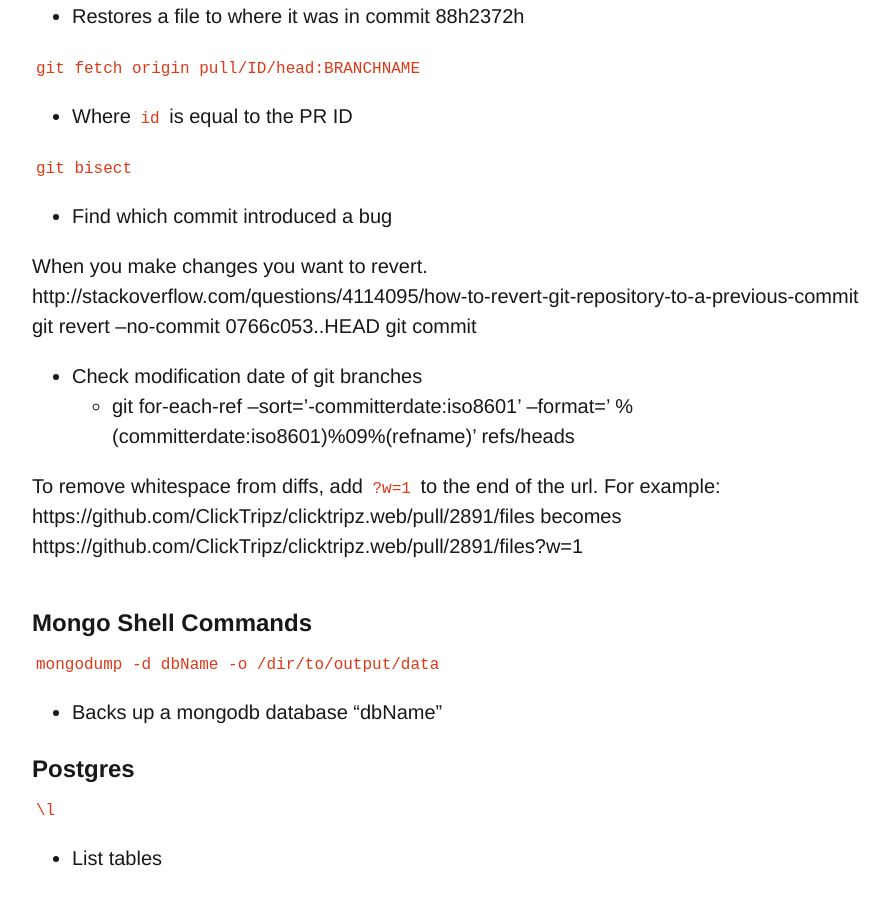
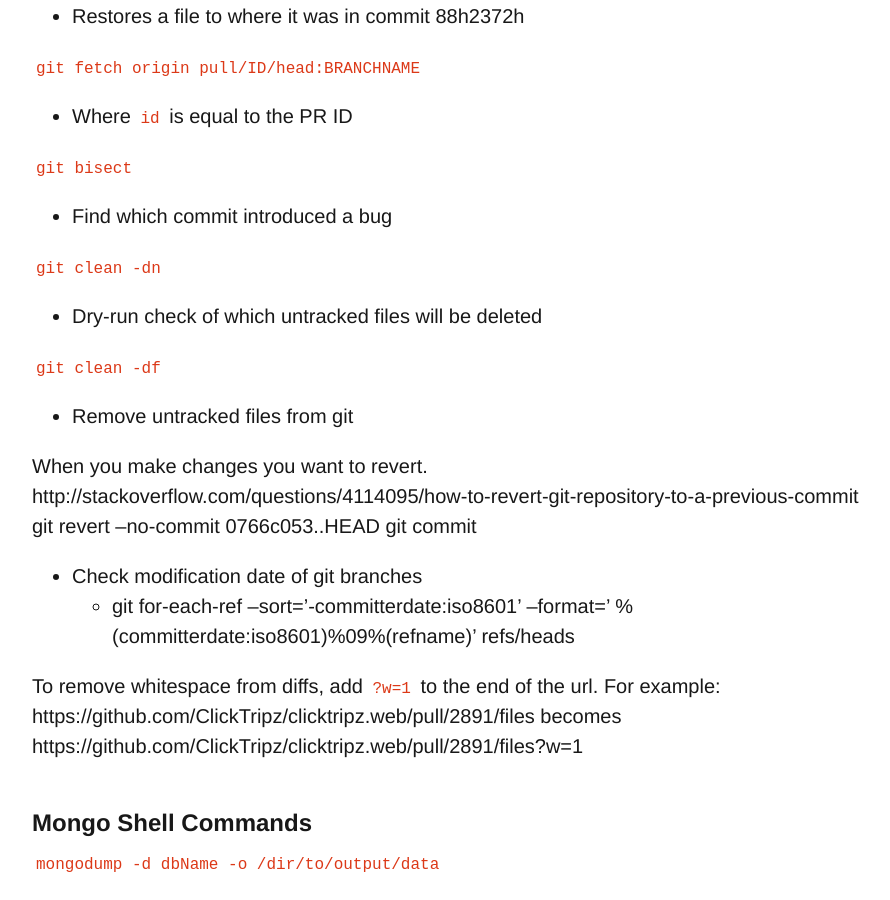
Before and after one commit to chief10/chief10.github.io, a Jekyll site: the page built from cheatsheet.md, in a window 1280 px wide and 900 px high, scrolled down 3232 px. Shown: the whole window, without its empty margins (112-1002 px from the left). Built offline with Jekyll 4.4.1, drawn with Linux system fonts in a browser that asks for light colours; some web fonts are replaced; comment, search, counter and statistics services are not loaded.

Commit message:
Update cheatsheet.md

```diff
--- a/cheatsheet.md
+++ b/cheatsheet.md
@@ -94,6 +94,12 @@ option + tab
 `git bisect`
 - Find which commit introduced a bug
 
+`git clean -dn`
+- Dry-run check of which untracked files will be deleted
+
+`git clean -df`
+- Remove untracked files from git
+
 When you make changes you want to revert.
 http://stackoverflow.com/questions/4114095/how-to-revert-git-repository-to-a-previous-commit
 git revert --no-commit 0766c053..HEAD
```
